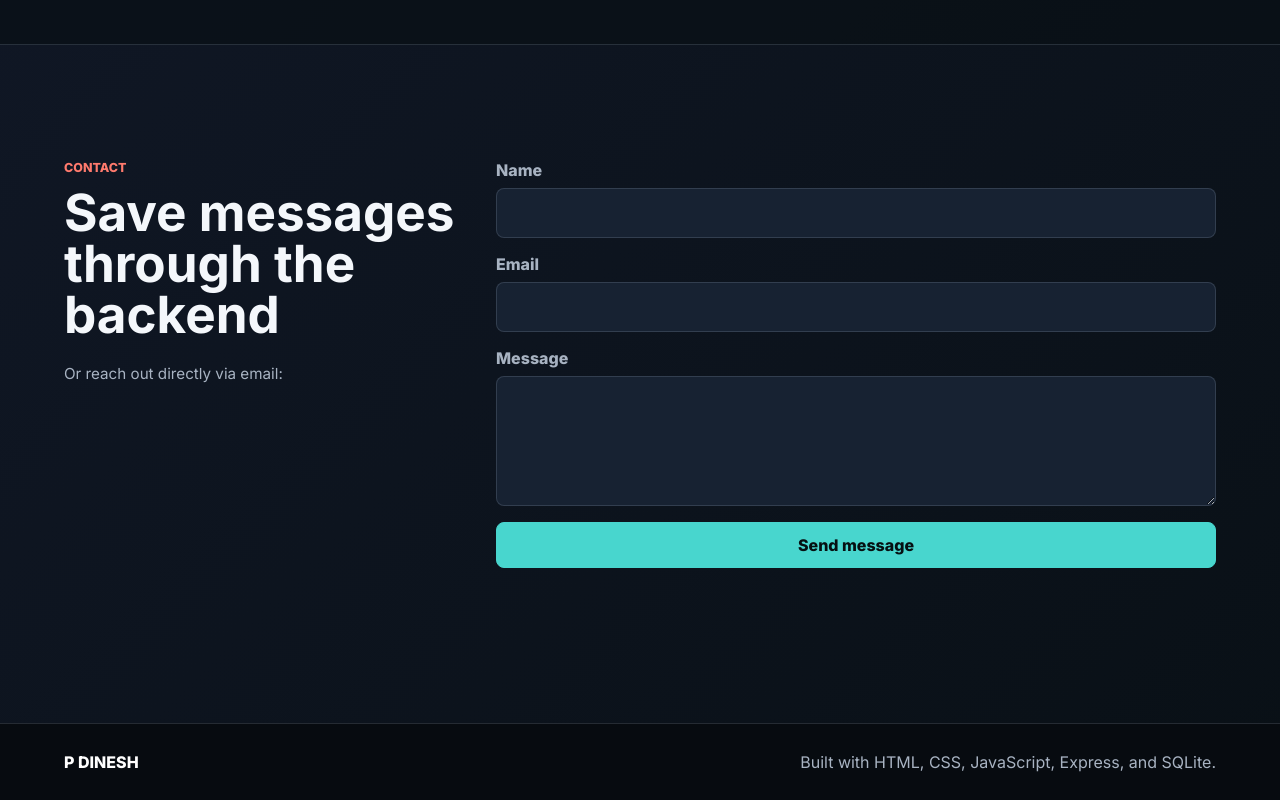
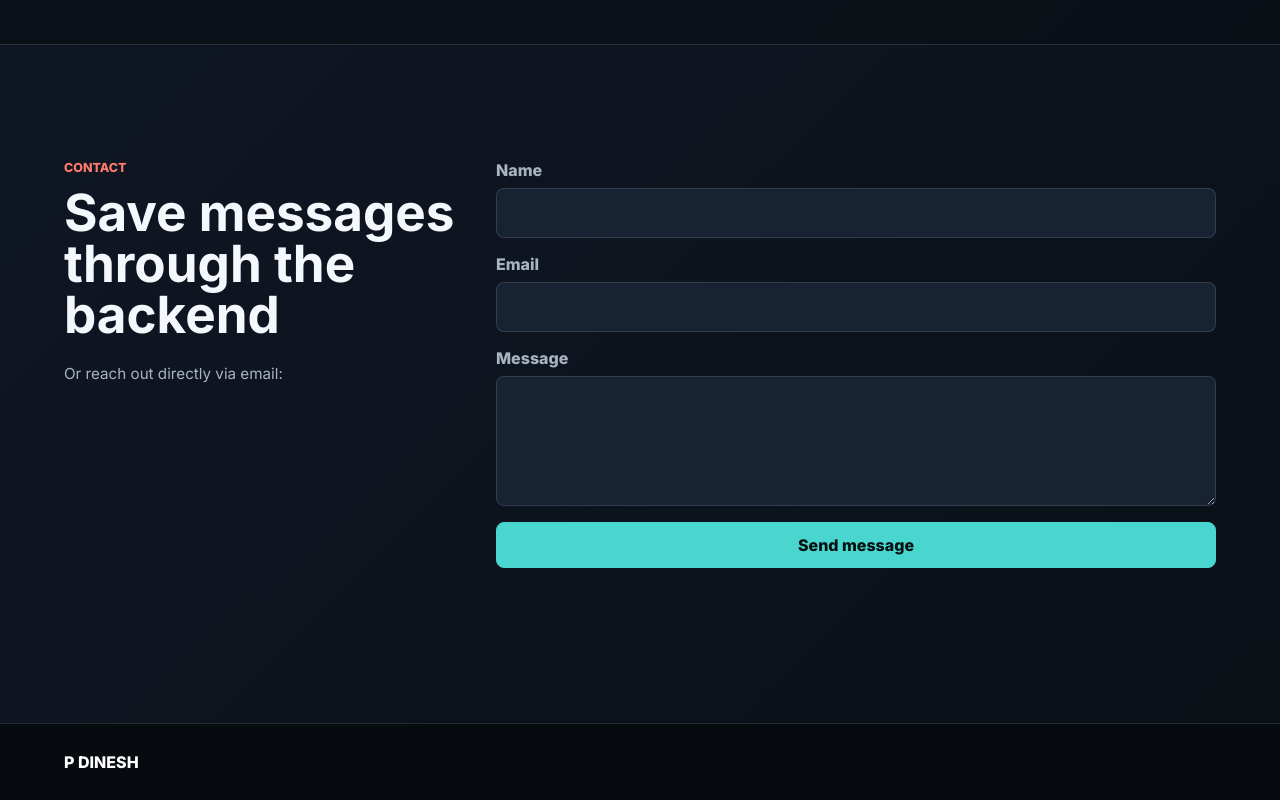
Before and after one commit to DINESH19-OPS/myportfolio, a website: page public/index.html in a window 1280 px wide. Shown: the part 2581-3381 px from the top of the page. Drawn offline with nearby package versions, Linux system fonts and the light colour scheme; no server answers.

Commit message:
Remove footer text

```diff
--- a/public/index.html
+++ b/public/index.html
@@ -136,7 +136,6 @@
 
     <footer>
       <span id="footer-name">P DINESH</span>
-      <span>Built with HTML, CSS, JavaScript, Express, and SQLite.</span>
     </footer>
 
     <script src="/app.js" type="module"></script>
```
